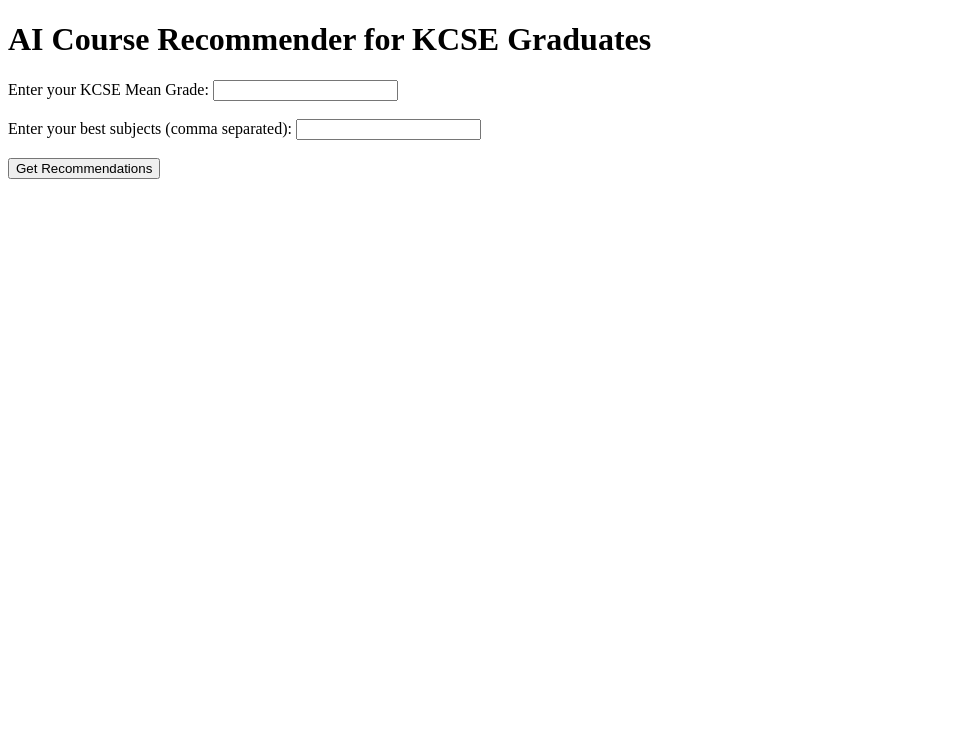
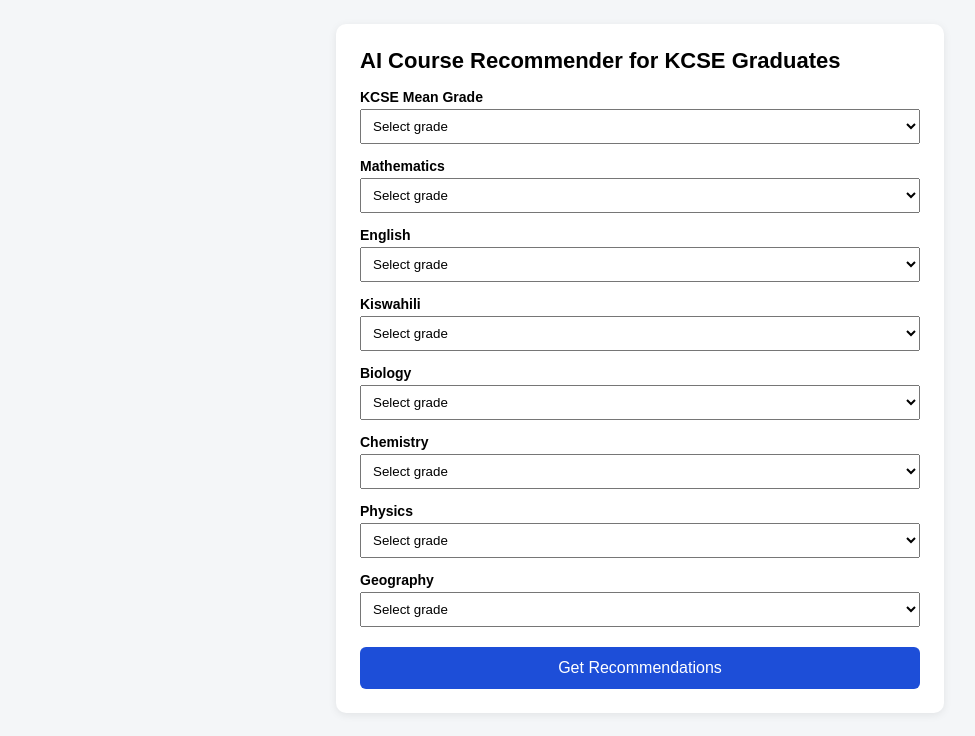
Before and after one commit to gichohimarciah-hub/course-recommender, a Flask app: page / in a window 1280 px wide. Shown: the top 736 px of the page, without its empty margins (0-975 px from the left). Run offline with Flask 3, Linux system fonts and the light colour scheme.

Commit message:
Add eligibility engine and results page

```diff
--- a/app.py
+++ b/app.py
@@ -1,16 +1,34 @@
 from flask import Flask, render_template, request
 from config import Config
+from engine import check_eligibility
 
 app = Flask(__name__)
 app.config.from_object(Config)
+
+# These are the form fields the engine needs, in one place
+FIELDS = ["mean_grade", "maths", "english", "kiswahili",
+          "biology", "chemistry", "physics", "geography"]
+
 
 @app.route('/')
 def home():
     return render_template('index.html')
 
+
 @app.route('/recommend', methods=['POST'])
 def recommend():
-    return render_template('recommendations.html')
+    # Read each grade the student chose in the form
+    student = {field: request.form[field] for field in FIELDS}
+
+    # Run the eligibility engine, then split the results into two groups
+    results = check_eligibility(student)
+    eligible = [r for r in results if r["eligible"]]
+    not_eligible = [r for r in results if not r["eligible"]]
+
+    return render_template('recommendations.html',
+                           eligible=eligible,
+                           not_eligible=not_eligible)
+
 
 if __name__ == '__main__':
     app.run(debug=True)
--- /dev/null
+++ b/engine.py
@@ -0,0 +1,53 @@
+# Converts each KCSE grade into points so grades can be compared
+GRADE_POINTS = {
+    'A': 12, 'A-': 11, 'B+': 10, 'B': 9, 'B-': 8, 'C+': 7,
+    'C': 6, 'C-': 5, 'D+': 4, 'D': 3, 'D-': 2, 'E': 1,
+    'none': 0,
+}
+
+# Each course lists its minimum mean grade and subject grades.
+# NOTE: these requirements are placeholders for the demo.
+# They must be replaced with the real KUCCPS figures.
+COURSES = [
+    {"name": "BSc Computer Science", "field": "Computing",
+     "min_mean": "C+", "subjects": {"maths": "C+", "english": "C"}},
+    {"name": "BSc Nursing", "field": "Health",
+     "min_mean": "C+", "subjects": {"biology": "C+", "chemistry": "C+"}},
+    {"name": "Bachelor of Medicine (MBChB)", "field": "Health",
+     "min_mean": "B+", "subjects": {"biology": "B+", "chemistry": "B+"}},
+    {"name": "BSc Civil Engineering", "field": "Engineering",
+     "min_mean": "B", "subjects": {"maths": "B", "physics": "B"}},
+    {"name": "Bachelor of Commerce", "field": "Business",
+     "min_mean": "C+", "subjects": {"maths": "C", "english": "C+"}},
+    {"name": "Bachelor of Education (Arts)", "field": "Education",
+     "min_mean": "C+", "subjects": {"english": "C+", "kiswahili": "C+"}},
+    {"name": "BSc Agriculture", "field": "Agriculture",
+     "min_mean": "C+", "subjects": {"biology": "C", "chemistry": "C"}},
+    {"name": "Bachelor of Laws (LLB)", "field": "Law",
+     "min_mean": "B", "subjects": {"english": "B", "kiswahili": "C+"}},
+]
+
+
+def check_eligibility(student):
+    """Checks a student's grades against every course.
+    Returns one result per course with a yes/no and the reasons."""
+    results = []
+    for course in COURSES:
+        reasons = []
+
+        # Check the mean grade first
+        if GRADE_POINTS[student["mean_grade"]] < GRADE_POINTS[course["min_mean"]]:
+            reasons.append(f"Mean grade is below {course['min_mean']}")
+
+        # Then check each required subject
+        for subject, min_grade in course["subjects"].items():
+            if GRADE_POINTS[student[subject]] < GRADE_POINTS[min_grade]:
+                reasons.append(f"{subject.capitalize()} is below {min_grade}")
+
+        results.append({
+            "name": course["name"],
+            "field": course["field"],
+            "eligible": len(reasons) == 0,
+            "reasons": reasons,
+        })
+    return results
--- a/templates/index.html
+++ b/templates/index.html
@@ -1,20 +1,50 @@
 <!DOCTYPE html>
 <html lang="en">
 <head>
-    <meta charset="UTF-8">
-    <meta name="viewport" content="width=device-width, initial-scale=1.0">
-    <title>Course Recommender</title>
+  <meta charset="UTF-8">
+  <meta name="viewport" content="width=device-width, initial-scale=1.0">
+  <title>Course Recommender</title>
+  <style>
+    body { font-family: Arial, sans-serif; background: #f4f6f8; margin: 0; padding: 24px; }
+    .card { max-width: 560px; margin: 0 auto; background: #fff; padding: 24px; border-radius: 10px; box-shadow: 0 2px 8px rgba(0,0,0,.08); }
+    h1 { font-size: 22px; margin-top: 0; }
+    label { display: block; margin-top: 14px; font-weight: bold; font-size: 14px; }
+    select { width: 100%; padding: 8px; margin-top: 4px; }
+    button { margin-top: 20px; width: 100%; padding: 12px; background: #1d4ed8; color: #fff; border: 0; border-radius: 6px; font-size: 16px; cursor: pointer; }
+  </style>
 </head>
 <body>
+  <div class="card">
     <h1>AI Course Recommender for KCSE Graduates</h1>
     <form action="/recommend" method="POST">
-        <label>Enter your KCSE Mean Grade:</label>
-        <input type="text" name="mean_grade" required>
-        <br><br>
-        <label>Enter your best subjects (comma separated):</label>
-        <input type="text" name="subjects" required>
-        <br><br>
-        <button type="submit">Get Recommendations</button>
+
+      {% set grades = ['A','A-','B+','B','B-','C+','C','C-','D+','D','D-','E'] %}
+      {% set subjects = [
+        ('mean_grade', 'KCSE Mean Grade'),
+        ('maths', 'Mathematics'),
+        ('english', 'English'),
+        ('kiswahili', 'Kiswahili'),
+        ('biology', 'Biology'),
+        ('chemistry', 'Chemistry'),
+        ('physics', 'Physics'),
+        ('geography', 'Geography')
+      ] %}
+
+      {% for field, label in subjects %}
+        <label>{{ label }}</label>
+        <select name="{{ field }}" required>
+          <option value="">Select grade</option>
+          {% for g in grades %}
+            <option value="{{ g }}">{{ g }}</option>
+          {% endfor %}
+          {% if field != 'mean_grade' %}
+            <option value="none">Not taken</option>
+          {% endif %}
+        </select>
+      {% endfor %}
+
+      <button type="submit">Get Recommendations</button>
     </form>
+  </div>
 </body>
 </html>
```
Also changed, not shown: templates/recommendations.html (+48 -0 lines), 1 other file.
